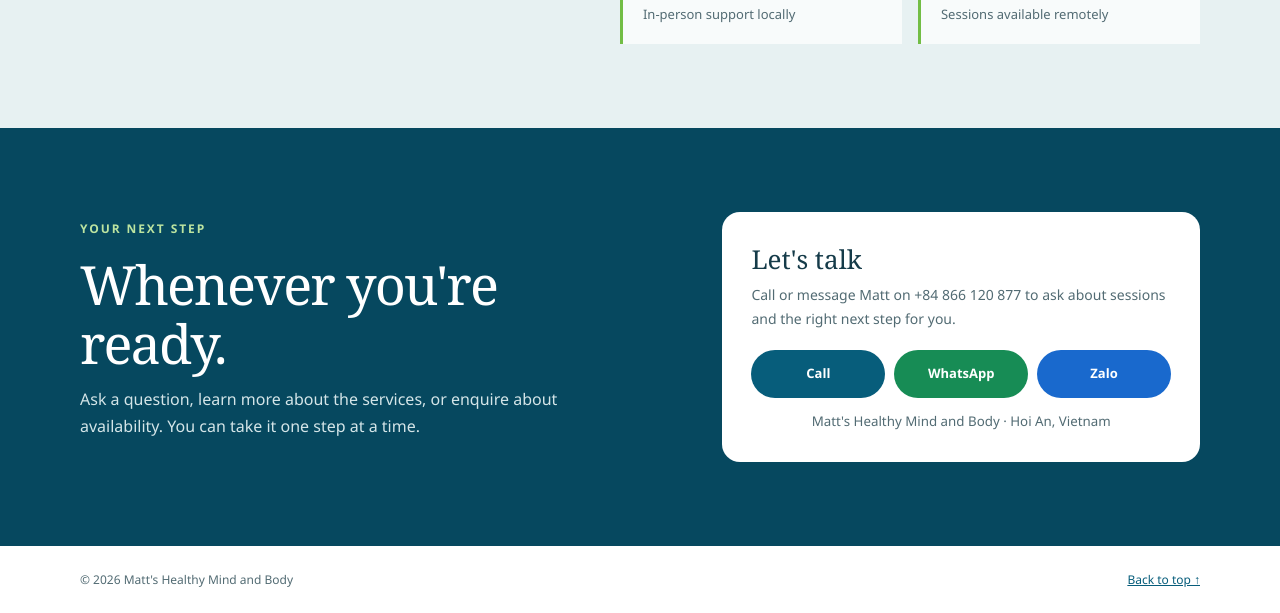
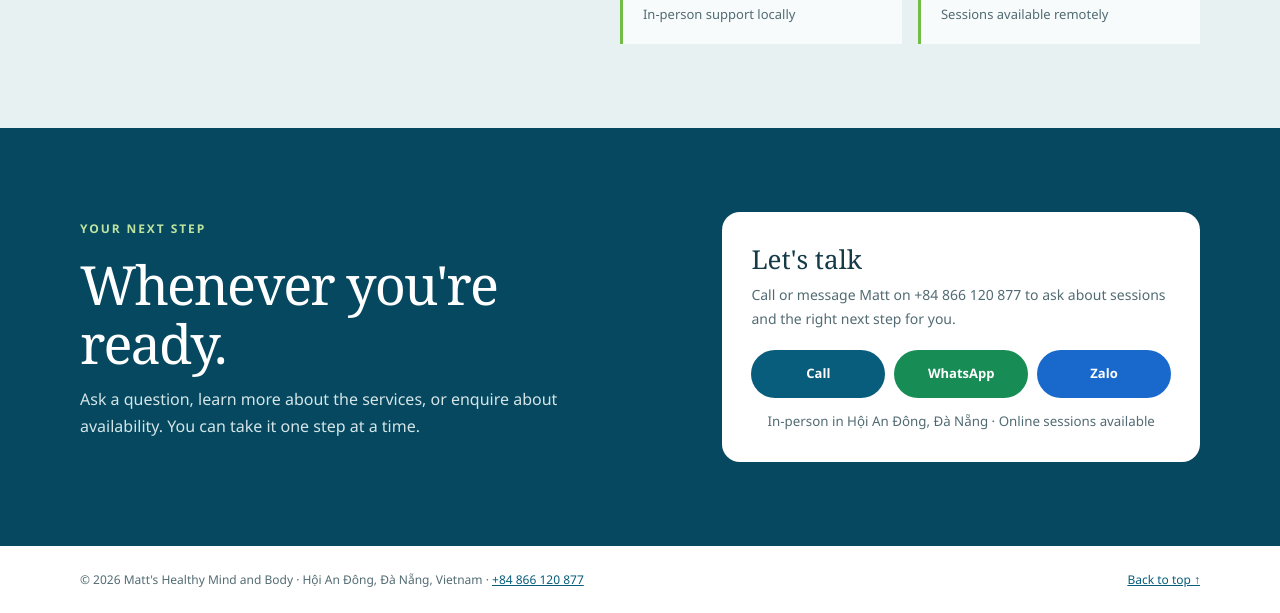
Before and after one commit to mattfarrelly01-design/matts-healthy-mind-and-body, a plain HTML site: page index.html in a window 1280 px wide. Shown: the part 2734-3347 px from the top of the page. Drawn offline with Linux system fonts and the light colour scheme.

Commit message:
Clarify Hoi An location and contact details

```diff
--- a/index.html
+++ b/index.html
@@ -85,9 +85,9 @@ footer{padding:24px 0;color:var(--muted);background:white;font-size:12px}.foot{d
 <section class="content" id="counselling"><div class="wrap"><div class="section-heading"><p class="eyebrow">Counselling in Hoi An and online</p><h2>A space to talk things through.</h2><p>Matt's Healthy Mind and Body offers counselling for individuals, couples and families in Hoi An, Vietnam. Online sessions are also available.</p></div><div class="section-heading" style="margin:40px auto 0"><h3>How to arrange a session</h3><p>Call or message Matt to ask about availability, in-person sessions in Hoi An or online counselling. You can discuss your needs before deciding on the next step.</p><p><a class="button" href="#contact">Contact Matt</a></p></div></div></section>
 <section class="content about" id="about"><div class="wrap about-grid"><div class="about-mark"><img src="matt-healthy-mind-body-logo.jpg?v=teal-edge-1029" alt="Matt's Healthy Mind and Body logo"></div><div class="about-copy"><p class="eyebrow">Matt's Healthy Mind and Body</p><h2>Wellbeing is personal.</h2><p>Matt's Healthy Mind and Body is a counselling and health services practice based in Hoi An. In-person and online sessions are available for individuals, couples and families.</p><p>Matt’s background includes qualifications in counselling, psychology, personal training, nutrition and breath work. Support is guided by your needs and the goals you choose.</p><div class="details"><div class="detail"><strong>Hoi An</strong><span>In-person support locally</span></div><div class="detail"><strong>Online</strong><span>Sessions available remotely</span></div></div></div></div></section>
 <section class="content contact" id="contact"><div class="wrap contact-grid"><div><p class="eyebrow">Your next step</p><h2>Whenever you're ready.</h2><p class="contact-copy">Ask a question, learn more about the services, or enquire about availability. You can take it one step at a time.</p></div>
-<div class="contact-card"><h3>Let's talk</h3><p>Call or message Matt on +84 866 120 877 to ask about sessions and the right next step for you.</p><div class="contact-actions"><a class="button" href="tel:+84866120877">Call</a><a class="button whatsapp" href="https://wa.me/84866120877" target="_blank" rel="noopener" aria-label="Message Matt on WhatsApp at +84 866 120 877">WhatsApp</a><a class="button zalo" href="https://zalo.me/84866120877" target="_blank" rel="noopener" aria-label="Message Matt on Zalo at +84 866 120 877">Zalo</a></div><small>Matt's Healthy Mind and Body · Hoi An, Vietnam</small></div></div></section>
+<div class="contact-card"><h3>Let's talk</h3><p>Call or message Matt on +84 866 120 877 to ask about sessions and the right next step for you.</p><div class="contact-actions"><a class="button" href="tel:+84866120877">Call</a><a class="button whatsapp" href="https://wa.me/84866120877" target="_blank" rel="noopener" aria-label="Message Matt on WhatsApp at +84 866 120 877">WhatsApp</a><a class="button zalo" href="https://zalo.me/84866120877" target="_blank" rel="noopener" aria-label="Message Matt on Zalo at +84 866 120 877">Zalo</a></div><small>In-person in Hội An Đông, Đà Nẵng · Online sessions available</small></div></div></section>
 </main>
-<footer><div class="wrap foot"><span>© <span id="year"></span> Matt's Healthy Mind and Body</span><a href="#top">Back to top ↑</a></div></footer>
+<footer><div class="wrap foot"><span>© <span id="year"></span> Matt's Healthy Mind and Body · Hội An Đông, Đà Nẵng, Vietnam · <a href="tel:+84866120877">+84 866 120 877</a></span><a href="#top">Back to top ↑</a></div></footer>
 <script>document.getElementById("year").textContent = new Date().getFullYear();</script>
 </body>
 </html>
```
